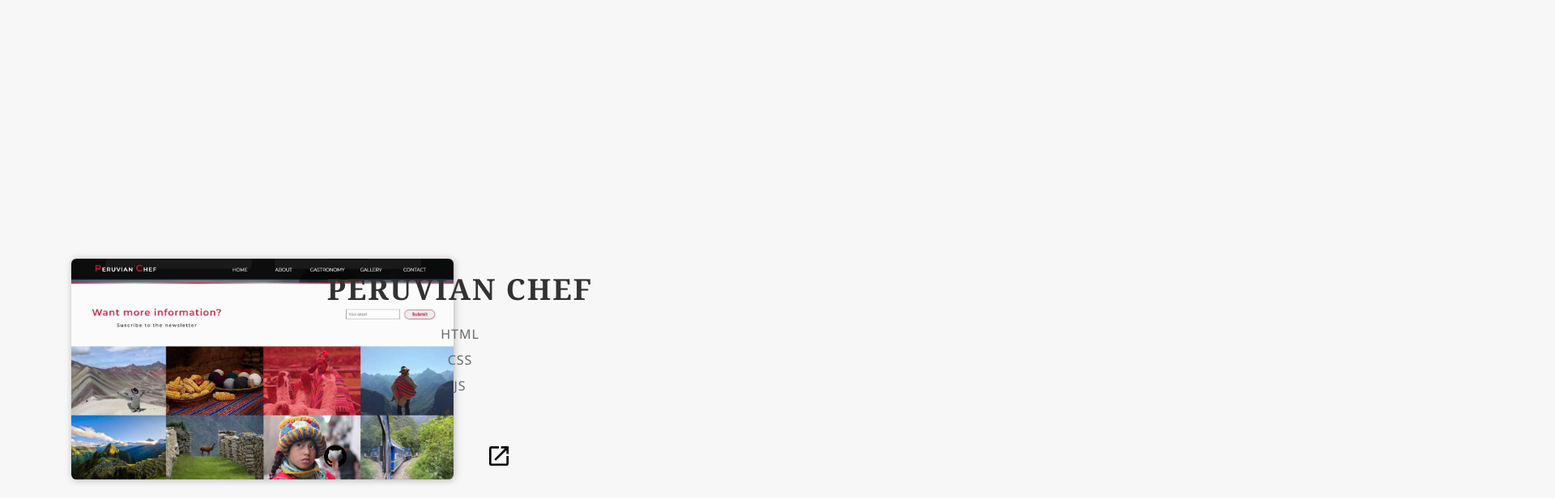
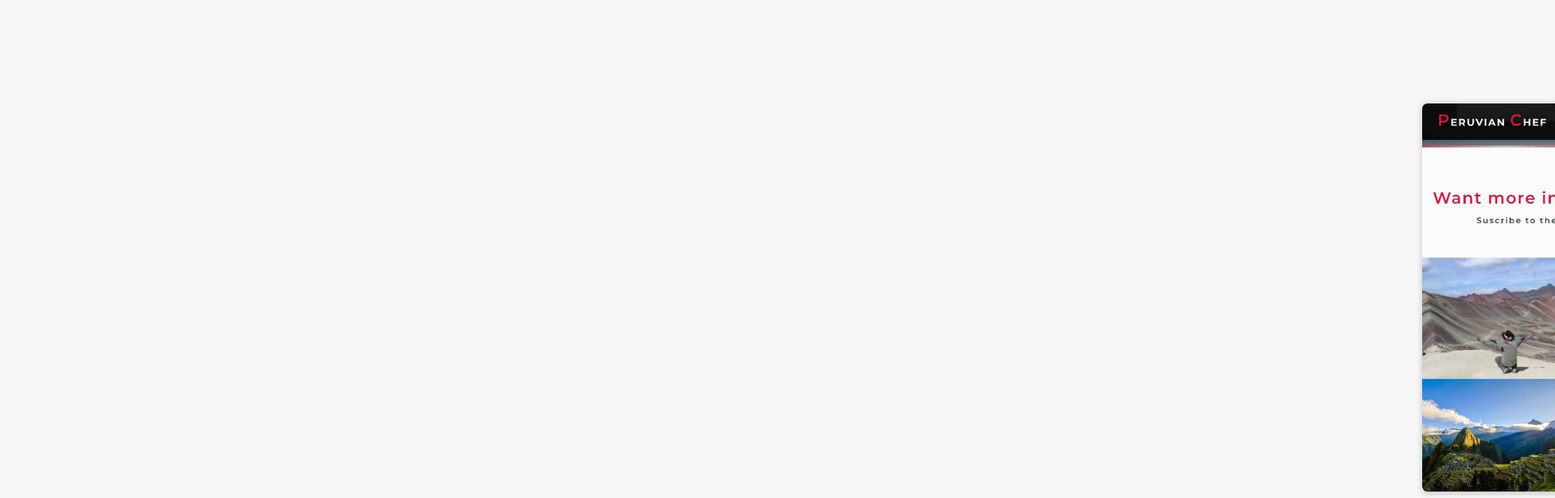
Before and after one commit to PadillaTom/Portfolio-v2, a React (Create React App) app: page / in a window 1280 px wide. Shown: the part 880-1496 px from the top of the page at 81% size, 1920 px wide, since content can reach past the window. Built offline with nearby package versions, Linux system fonts and the light colour scheme; the HTML template or start-up script is replaced by a standard one.

Commit message:
proj animations

```diff
--- a/src/App.css
+++ b/src/App.css
@@ -749,10 +749,14 @@ Projects
   margin: 0 auto;
   padding-top: 5rem;
 }
+.all-proj-container {
+  width: 100%;
+  margin: 0 auto;
+}
 .single-project-container {
   width: 100%;
   text-align: center;
-  margin: 10rem auto;
+  margin: 8rem auto;
   display: flex;
   flex-direction: column;
   align-items: center;
@@ -850,79 +854,34 @@ Projects
 
 /* -----> Desktop <------ */
 @media screen and (min-width: 992px) {
-  /* Hover Cancel */
-  .mobile-overlay {
-    visibility: hidden;
-  }
-  /* Projects: */
-  .proj-sect {
-    min-height: 100vh;
+  .all-proj-container {
+    max-width: 1300px;
+    width: 60%;
     margin: 0 auto;
-    position: relative;
-    padding-top: 5rem;
-  }
-  .single-project-container {
-    width: 75%;
-    margin: 0rem auto;
-    margin-top: 20rem;
-    margin-bottom: 25rem;
-    margin-left: 5.5rem;
-    display: grid;
-    grid-template-columns: repeat(2, 1fr);
-    place-items: center;
-    gap: 1rem;
   }
   .proj-img-container {
-    width: 100%;
-    height: 100%;
-    box-shadow: 1px 1px 9px rgba(109, 109, 109, 0.487);
-    border-radius: 0.4rem;
-    justify-self: right;
-    margin-left: -1rem;
-  }
-  .proj-img {
-    width: 100%;
-    height: 100%;
-    object-fit: cover;
-    border-radius: 0.4rem;
+    height: 30rem;
   }
   .proj-info {
-    display: block;
     width: 70%;
     margin: 0 auto;
   }
   .proj-name {
-    font-family: var(--TitleFont);
-    font-size: 1.5rem;
-    text-transform: uppercase;
+    font-size: 2.5rem;
     letter-spacing: 2px;
-    font-weight: 200;
-    color: var(--GrayColor);
   }
   .proj-stack {
-    padding: 1rem;
-  }
-  .stack-list {
-    display: flex;
-    flex-direction: column;
+    width: 60%;
   }
   .stack-item {
-    font-family: var(--TextsFont);
-    letter-spacing: 1px;
-    font-size: 1rem;
-    color: var(--FontGrayColor);
-    margin: 0.3rem 0.7rem;
+    font-size: 1.3rem;
+    font-weight: 600;
   }
   .proj-links {
-    width: 60%;
-    display: flex;
+    margin-top: 3rem;
   }
   .proj-links > * {
-    font-size: 2rem;
-    margin-top: 2.5rem;
-    cursor: pointer;
-    transition: var(--MainTransition);
-    margin-left: 2rem;
+    font-size: 4rem;
   }
 }
 /* :::: :: End Projects ::::::::  */
--- a/src/Components/Projects.js
+++ b/src/Components/Projects.js
@@ -1,6 +1,4 @@
 import React, { useEffect } from 'react';
-import gsap from 'gsap';
-import { ScrollTrigger } from 'gsap/ScrollTrigger';
 // Icons:
 import { AiFillGithub } from 'react-icons/ai';
 import { MdOpenInNew } from 'react-icons/md';
@@ -11,11 +9,29 @@ import Music from '../Assets/Projects/MusicStore.jpg';
 import Nasa from '../Assets/Projects/NasaAPI.jpg';
 import Nyus from '../Assets/Projects/Nyus.jpg';
 import Flix from '../Assets/Projects/FlixTribute.jpg';
+// Animations:
+import gsap from 'gsap';
+import { ScrollTrigger } from 'gsap/ScrollTrigger';
+gsap.registerPlugin(ScrollTrigger);
 
 const Projects = () => {
+  useEffect(() => {
+    gsap.utils.toArray('.single-project-container').forEach((item) => {
+      gsap.from(item, {
+        x: 1500,
+        scrollTrigger: {
+          trigger: item,
+          start: 'top bottom',
+          end: 'center+=115 top',
+          toggleActions: 'play reverse play reset',
+        },
+      });
+    });
+  }, []);
   return (
     <React.Fragment>
       <section className='section proj-sect'>
+        <div className='all-proj-container'>
           {/* Peruvian Chef */}
           <div className='single-project-container'>
             <div className='proj-img-container'>
@@ -34,12 +50,25 @@ const Projects = () => {
                 </ul>
               </div>
               <div className='proj-links'>
+                <a
+                  href='https://github.com/PadillaTom/Peruvian-Chef'
+                  rel='noreferrer'
+                  target='_blank'
+                >
                   <AiFillGithub></AiFillGithub>
+                </a>
+                <a
+                  href='https://port-peruchef.netlify.app/'
+                  rel='noreferrer'
+                  target='_blank'
+                >
                   <MdOpenInNew></MdOpenInNew>
+                </a>
               </div>
             </div>
           </div>
           {/* End Peruvian Chef */}
+
           {/* RTS */}
           <div className='single-project-container'>
             <div className='proj-img-container'>
@@ -58,12 +87,25 @@ const Projects = () => {
                 </ul>
               </div>
               <div className='proj-links'>
+                <a
+                  href='https://github.com/PadillaTom/rts-project'
+                  rel='noreferrer'
+                  target='_blank'
+                >
                   <AiFillGithub></AiFillGithub>
+                </a>
+                <a
+                  href='https://rts-project-clone.netlify.app/'
+                  rel='noreferrer'
+                  target='_blank'
+                >
                   <MdOpenInNew></MdOpenInNew>
+                </a>
               </div>
             </div>
           </div>
           {/* End RTS */}
+
           {/* Music Store */}
           <div className='single-project-container'>
             <div className='proj-img-container'>
@@ -82,13 +124,26 @@ const Projects = () => {
                 </ul>
               </div>
               <div className='proj-links'>
+                <a
+                  href='https://github.com/PadillaTom/MusicStore'
+                  rel='noreferrer'
+                  target='_blank'
+                >
                   <AiFillGithub></AiFillGithub>
+                </a>
+                <a
+                  href='https://music-store-geneva.netlify.app/'
+                  rel='noreferrer'
+                  target='_blank'
+                >
                   <MdOpenInNew></MdOpenInNew>
+                </a>
               </div>
             </div>
           </div>
           {/* End Music Store */}
-        {/* RTS */}
+
+          {/* Nasa API */}
           <div className='single-project-container'>
             <div className='proj-img-container'>
               <div className='mobile-overlay'></div>
@@ -105,12 +160,25 @@ const Projects = () => {
                 </ul>
               </div>
               <div className='proj-links'>
+                <a
+                  href='https://github.com/PadillaTom/Nasa-Fun-React'
+                  rel='noreferrer'
+                  target='_blank'
+                >
                   <AiFillGithub></AiFillGithub>
+                </a>
+                <a
+                  href='https://nasa-fun-api.netlify.app/'
+                  rel='noreferrer'
+                  target='_blank'
+                >
                   <MdOpenInNew></MdOpenInNew>
+                </a>
               </div>
             </div>
           </div>
-        {/* End RTS */}
+          {/* End Nasa API */}
+
           {/* Nyus */}
           <div className='single-project-container'>
             <div className='proj-img-container'>
@@ -129,11 +197,18 @@ const Projects = () => {
                 </ul>
               </div>
               <div className='proj-links'>
+                <a
+                  href='https://nyus.netlify.app/'
+                  rel='noreferrer'
+                  target='_blank'
+                >
                   <MdOpenInNew></MdOpenInNew>
+                </a>
               </div>
             </div>
           </div>
           {/* End Nyus */}
+
           {/* Flix Tribute */}
           <div className='single-project-container'>
             <div className='proj-img-container'>
@@ -153,12 +228,25 @@ const Projects = () => {
                 </ul>
               </div>
               <div className='proj-links'>
+                <a
+                  href='https://github.com/PadillaTom/FlixTribute'
+                  rel='noreferrer'
+                  target='_blank'
+                >
                   <AiFillGithub></AiFillGithub>
+                </a>
+                <a
+                  href='https://flix-tribute-react.netlify.app/'
+                  rel='noreferrer'
+                  target='_blank'
+                >
                   <MdOpenInNew></MdOpenInNew>
+                </a>
               </div>
             </div>
           </div>
           {/* End Flix Tribute */}
+        </div>
       </section>
     </React.Fragment>
   );
--- a/src/Pages/Homepage.js
+++ b/src/Pages/Homepage.js
@@ -43,9 +43,9 @@ const Homepage = () => {
         },
         1
       )
-      .from('.cta-elements-container', 0.5, {
+      .from('.cta-elements-container', 0.3, {
         scale: 0,
-        delay: 0.3,
+        delay: 0.7,
         ease: 'Bounce.easeOut',
       });
   }, [tl]);
```
Lines whose indentation alone changed are shown as unchanged.
